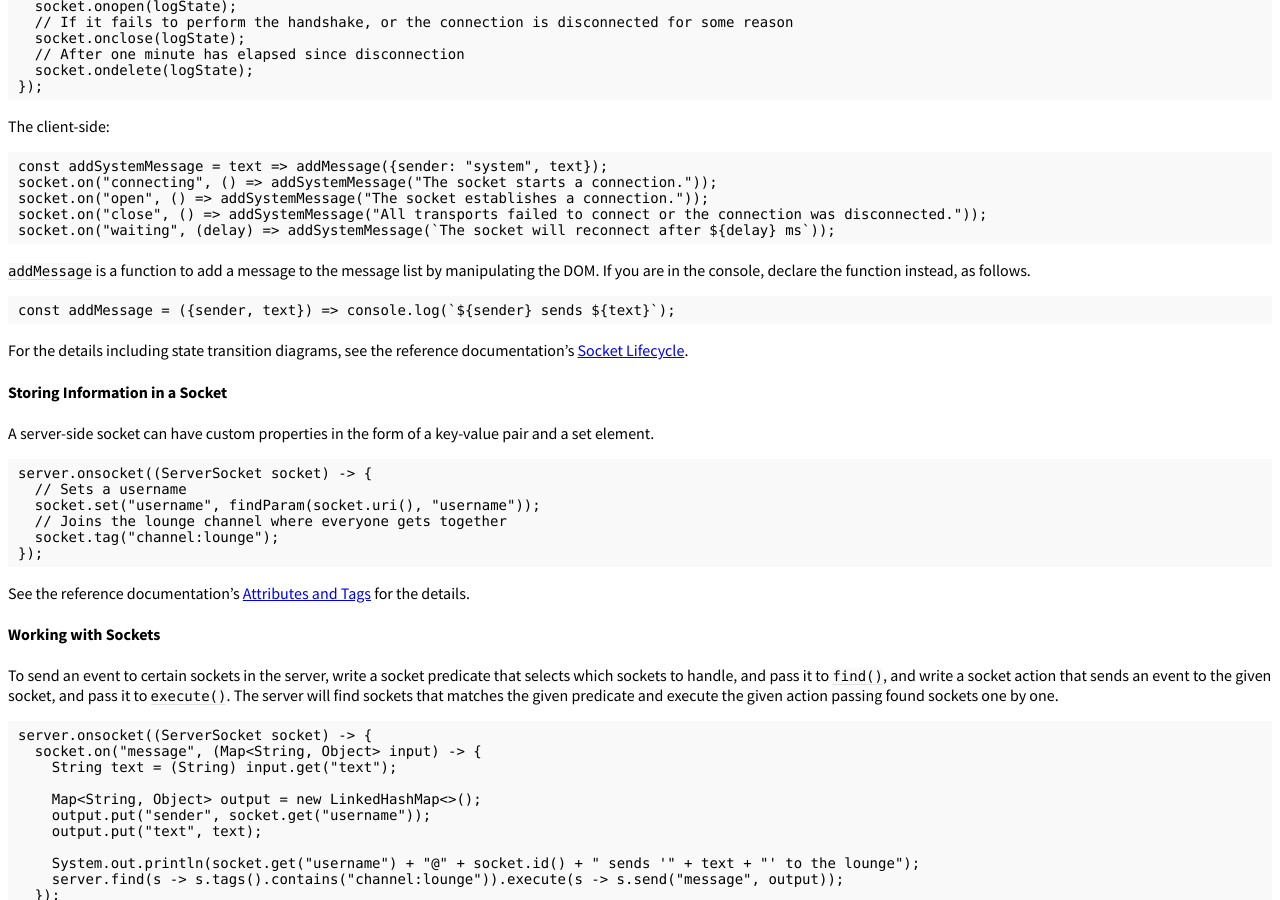
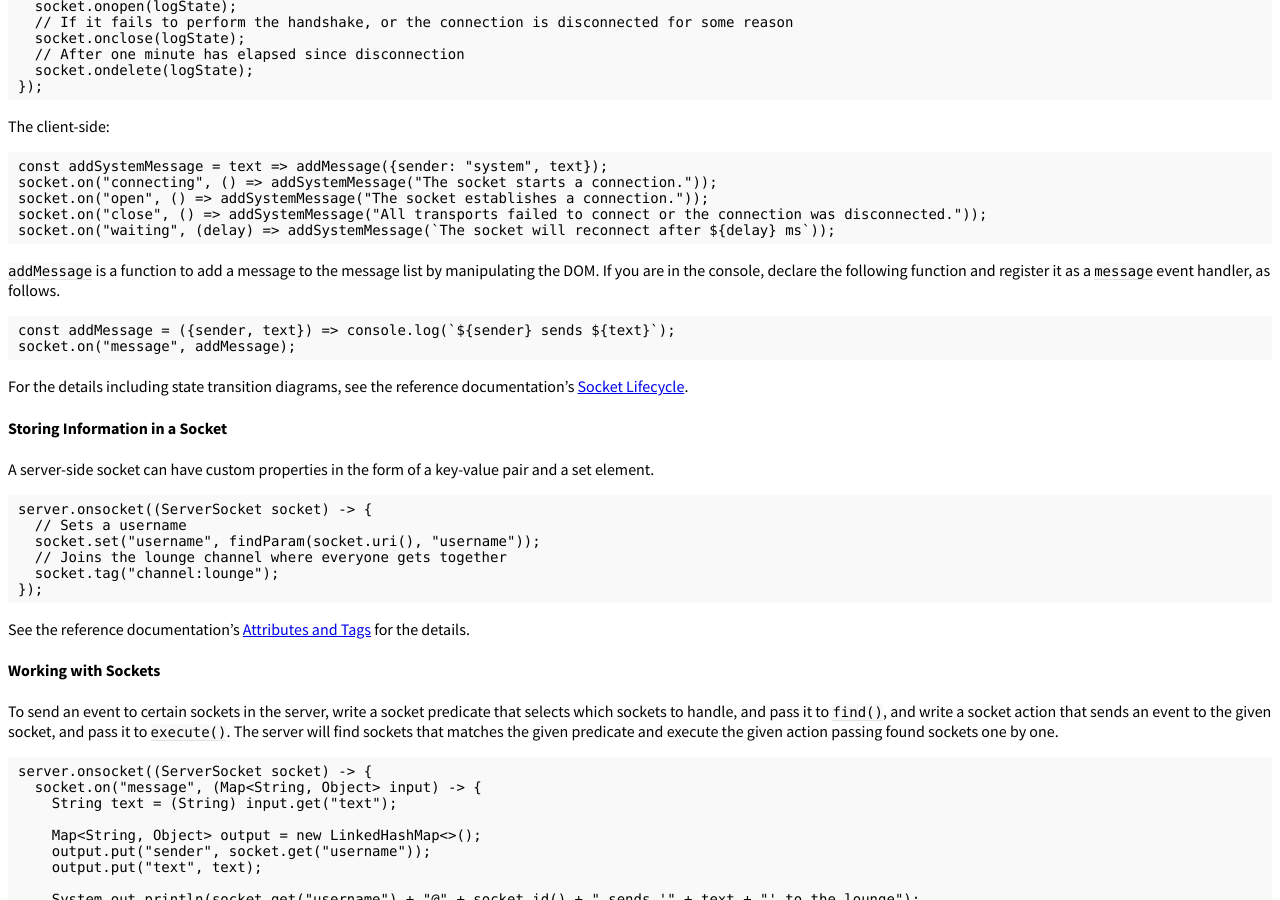
Before and after one commit to cettia/cettia.github.io, a Jekyll site: the page built from guides/getting-started.md, in a window 1280 px wide and 900 px high, scrolled down 2718 px. Built offline with Jekyll 4.4.1, drawn with Linux system fonts in a browser that asks for light colours; a style sheet for code colours, icons or effects is not loaded.

Commit message:
addMessage should be registered as a message event handler

````diff
--- a/guides/getting-started.md
+++ b/guides/getting-started.md
@@ -160,10 +160,11 @@ socket.on("close", () => addSystemMessage("All transports failed to connect or t
 socket.on("waiting", (delay) => addSystemMessage(`The socket will reconnect after ${delay} ms`));
 ```
 
-`addMessage` is a function to add a message to the message list by manipulating the DOM. If you are in the console, declare the function instead, as follows.
+`addMessage` is a function to add a message to the message list by manipulating the DOM. If you are in the console, declare the following function and register it as a `message` event handler, as follows.
 
 ```javascript
 const addMessage = ({sender, text}) => console.log(`${sender} sends ${text}`);
+socket.on("message", addMessage);
 ```
 
 For the details including state transition diagrams, see the reference documentation's [Socket Lifecycle](https://cettia.io/guides/cettia-tutorial/#socket-lifecycle).
````
